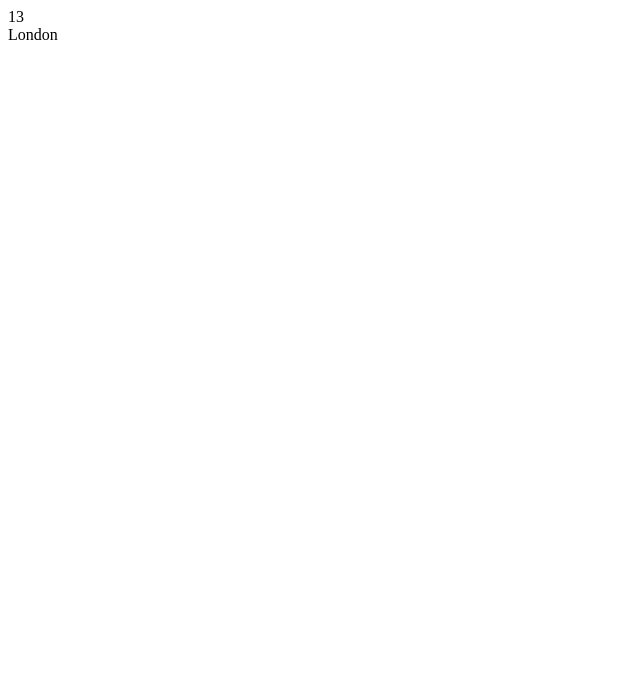
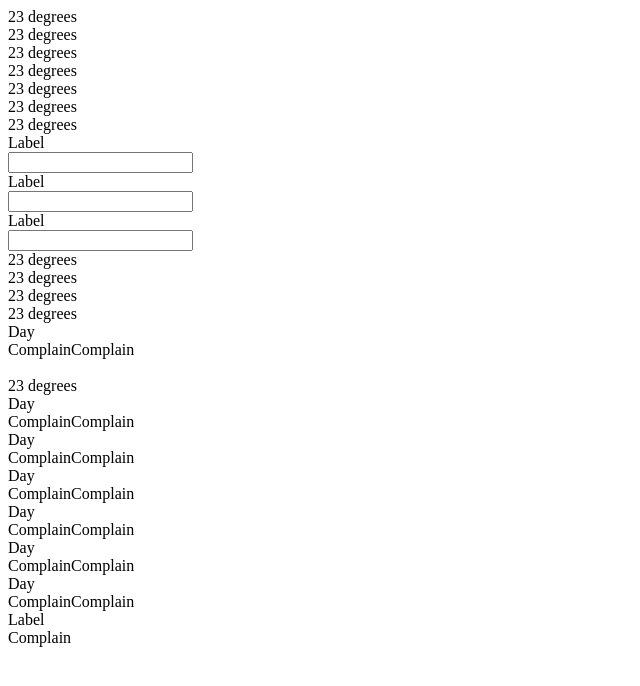
Before and after one commit to dmompati/Weather-App, a React (Create React App) app: page / in a window 1280 px wide. Shown: the top 686 px of the page, without its empty margins (0-640 px from the left). Built offline with nearby package versions, Linux system fonts and the light colour scheme.

Commit message:
Re organised the path

```diff
--- a/src/App.js
+++ b/src/App.js
@@ -1,12 +1,13 @@
 import React from 'react';
-import CurrentWeather from './CurrentWeather';
-import CurrentWeatherNew from './CurrentWeather';
+import MainWeather from '././Components/Pages/MainWeather';
+import MainComplaint from '././Components/Pages/MainComplaint';
 
 
 function App() {
   return (
     <div className="App">
-      <CurrentWeather city = "London" temperature = "13" />
+      <MainComplaint />
+      <MainWeather />
     </div>
   );
 }
--- a/src/Components/Molecules/Bio.js
+++ b/src/Components/Molecules/Bio.js
@@ -1,7 +1,7 @@
 import React from 'react';
-import BioText from './Atoms/BioText';
-import BioImage from './Atoms/BioImage';
-import BioHeading from './Atoms/BioHeading';
+import BioText from '../Atoms/BioText';
+import BioImage from '../Atoms/BioImage';
+import BioHeading from '../Atoms/BioHeading';
 
 const Bio = () =>{
     return(
--- a/src/Components/Molecules/CurrentTemp.js
+++ b/src/Components/Molecules/CurrentTemp.js
@@ -1,7 +1,7 @@
 import React from 'react';
-import CityName from './Atoms/CityName';
-import CityImage from './Atoms/CityImage';
-import Temp from './Atoms/Temp';
+import CityName from '../Atoms/CityName';
+import CityImage from '../Atoms/CityImage';
+import Temp from '../Atoms/Temp';
 
 const CurrentTemp = () =>{
     return(
--- a/src/Components/Molecules/Form.js
+++ b/src/Components/Molecules/Form.js
@@ -1,7 +1,7 @@
 import React from 'react';
 import FormSection from './FormSection';
-import FormTitle from './Atoms/FormTitle';
-import FormButton from './Atoms/FormButton';
+import FormTitle from '../Atoms/FormTitle';
+import FormButton from '../Atoms/FormButton';
 
 
 const Form = () =>{
--- a/src/Components/Molecules/FormSection.js
+++ b/src/Components/Molecules/FormSection.js
@@ -1,6 +1,6 @@
 import React from 'react';
-import FormInput from './Atoms/FormInput';
-import Label from './Atoms/Label';
+import FormInput from '../Atoms/FormInput';
+import Label from '../Atoms/Label';
 
 const FormSection = () =>{
     return(
--- a/src/Components/Molecules/HourlyTemp.js
+++ b/src/Components/Molecules/HourlyTemp.js
@@ -1,15 +1,14 @@
 import React from 'react';
-import Temp from './Atoms/Temp';
-import Icon from './Atoms/Icon';
+import Temp from '../Atoms/Temp';
+import Icon from '../Atoms/Icon';
 
 const Hourly = () =>{
     return(
         <div>
-        <Time />
         <Icon />
         <Temp/>
         </div>
     )
 }
 
-export default DailyWeather;
+export default Hourly;
--- a/src/Components/Organisms/Complaint.js
+++ b/src/Components/Organisms/Complaint.js
@@ -1,6 +1,6 @@
 import React from 'react';
-import Bio from './Molecules/Bio';
-import Form from './Molecules/Form';
+import Bio from '../Molecules/Bio';
+import Form from '../Molecules/Form';
 
 
 const Complaint = () =>{
--- a/src/Components/Pages/MainComplaint.js
+++ b/src/Components/Pages/MainComplaint.js
@@ -1,14 +1,17 @@
 import React from 'react';
-import CurrentTemp from './Molecules/CurrentTemp';
+import WeatherHeader from '../Templates/WeatherHeader';
+import Complaint from '../Organisms/Complaint';
 
 
 
-const WeatherView = () =>{
+
+const MainComplaint = () =>{
     return(
         <div>
-        <CurrentTemp />
+        <WeatherHeader />
+        <Complaint />
         </div>
     )
 }
 
-export default WeatherView;
+export default MainComplaint;
--- a/src/Components/Pages/MainWeather.js
+++ b/src/Components/Pages/MainWeather.js
@@ -0,0 +1,17 @@
+import React from 'react';
+import WeatherHeader from '../Templates/WeatherHeader';
+import WeatherView from '../Organisms/WeatherView';
+
+
+
+
+const MainWeather = () =>{
+    return(
+        <div>
+        <WeatherHeader />
+        <WeatherView />
+        </div>
+    )
+}
+
+export default MainWeather;
--- a/src/Components/Templates/WeatherHeader.js
+++ b/src/Components/Templates/WeatherHeader.js
@@ -1,9 +1,9 @@
 import React from 'react';
-import CurrentTemp from './Molecules/CurrentTemp';
+import CurrentTemp from '../Molecules/CurrentTemp';
 
 
 
-const WeatherView = () =>{
+const WeatherHeader = () =>{
     return(
         <div>
         <CurrentTemp />
@@ -11,4 +11,4 @@ const WeatherView = () =>{
     )
 }
 
-export default WeatherView;
+export default WeatherHeader;
```
Also changed, not shown: src/Components/Molecules/DayTemp.js (+4 -4 lines), src/Components/Organisms/WeatherView.js (+4 -4 lines).
